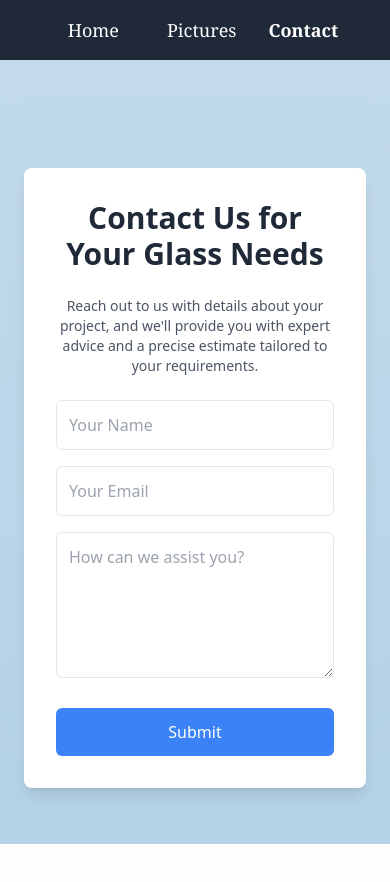
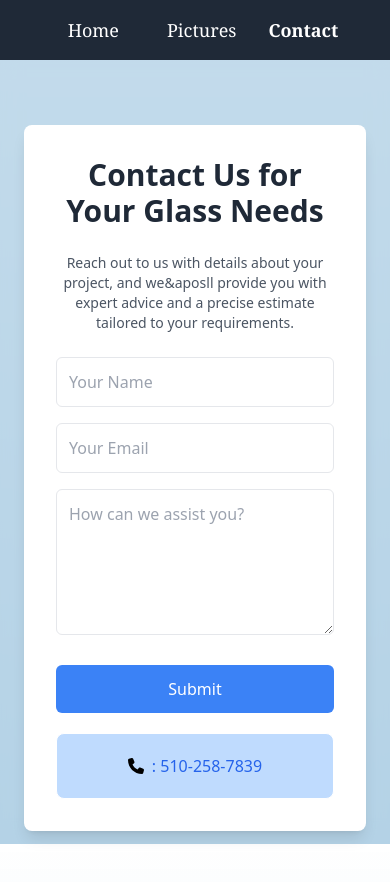
Before and after one commit to adamgonzo/Bay-City-New-Site, a Next.js app: page /contact in a window 390 px wide. Shown: the top 882 px of the page. Built offline with nearby package versions, Linux system fonts and the light colour scheme.

Commit message:
Added Phone number
Added phone number so user could call

```diff
--- a/pages/contact_email.js
+++ b/pages/contact_email.js
@@ -1,4 +1,5 @@
 import { useState } from "react";
+import Telephone from "@/images/icons";
 
 export default function ContactForm() {
   const [name, setName] = useState("");
@@ -47,8 +48,8 @@ export default function ContactForm() {
           Contact Us for Your Glass Needs
         </h1>
         <p className="text-sm mb-6 text-center text-gray-600">
-          Reach out to us with details about your project, and we'll provide you
-          with expert advice and a precise estimate tailored to your
+          Reach out to us with details about your project, and we&aposll provide
+          you with expert advice and a precise estimate tailored to your
           requirements.
         </p>
 
@@ -92,11 +93,22 @@ export default function ContactForm() {
           >
             {loading ? "Sending..." : "Submit"}
           </button>
+          <a
+            href="tel:+15102587839"
+            className="flex justify-center gap-2 border rounded-lg mt-5 p-5 border-white bg-blue-200"
+          >
+            <div className="flex-col pt-1 text-center">
+              <Telephone />{" "}
+            </div>
+            <div href="tel:+15102587839" className="text-blue-600">
+              : 510-258-7839
+            </div>
+          </a>
         </form>
 
         {submitted && (
           <div className="mt-4 p-3 bg-green-100 text-green-600 rounded-lg text-center">
-            Thank you! We'll be in touch shortly.
+            Thank you! We&aposll be in touch shortly.
           </div>
         )}
       </div>
```
